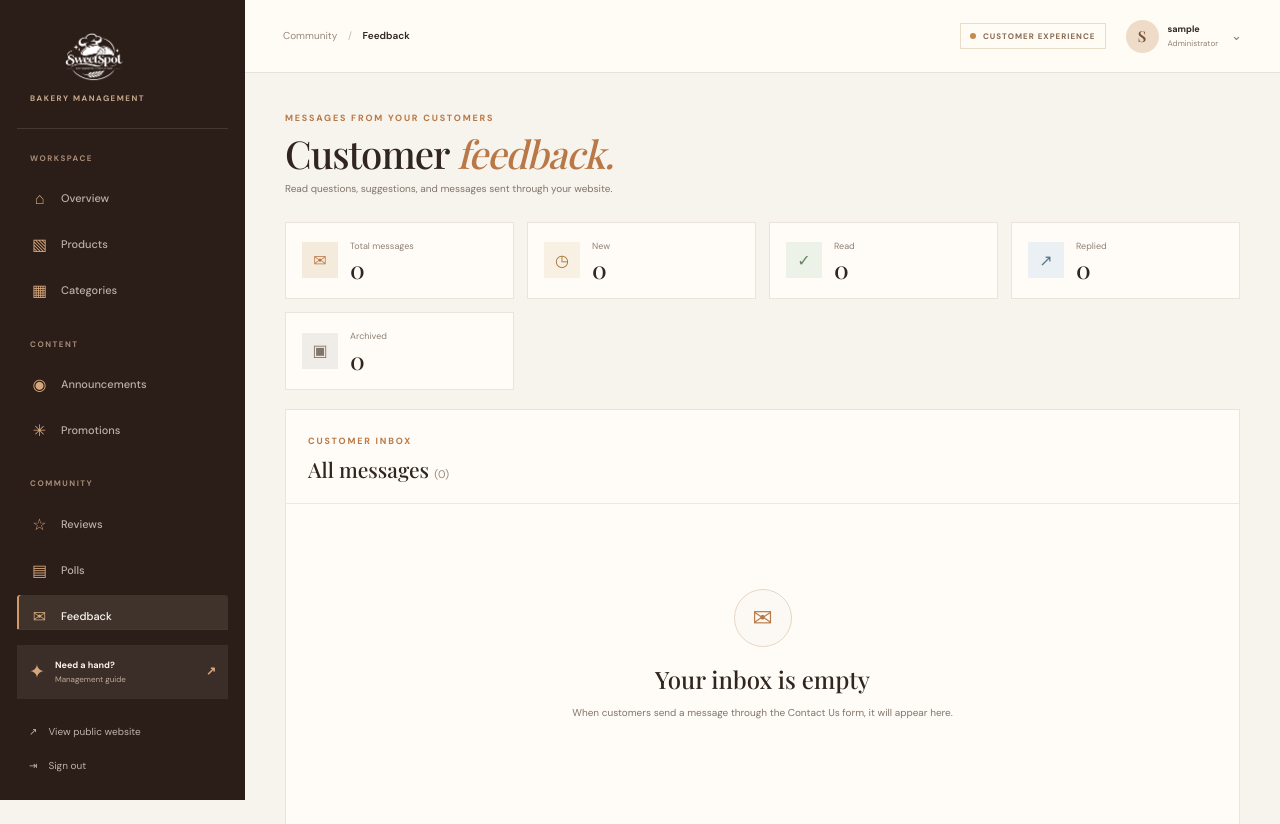
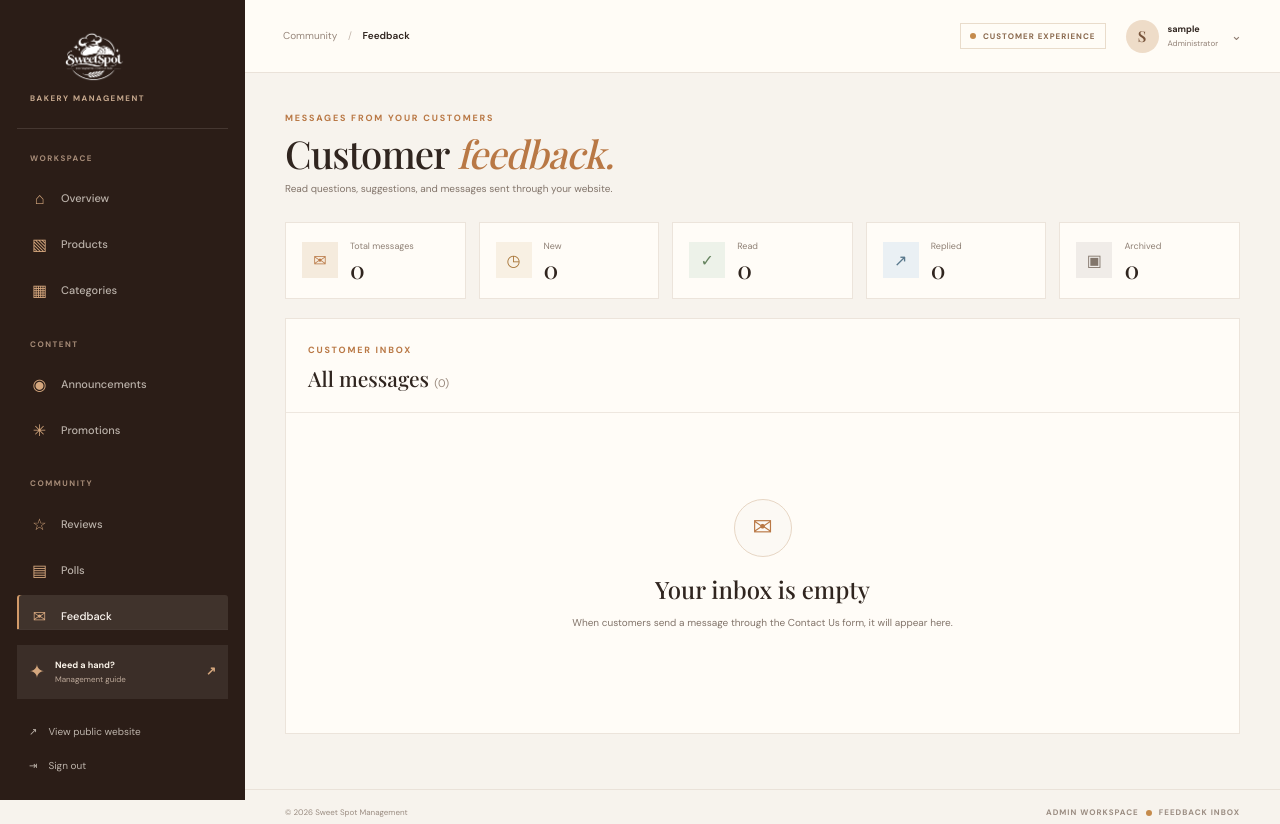
Before and after one commit to earlmacias2022-tech/Sweet-Spot, a PHP site: page /admin/feedback/index.php in a window 1280 px wide. Shown: the top 824 px of the page. Run offline with PHP 8.4, Linux system fonts and the light colour scheme; the visitor is signed in with stand-in values (Sample User, id 1); data that the repository does not hold is empty.

Commit message:
Responsive feedback status summary cards

```diff
--- a/assets/css/admin.css
+++ b/assets/css/admin.css
@@ -649,3 +649,7 @@ body.delete-modal-open{overflow:hidden}
 .feedback-modal-message{margin-top:20px;padding:18px;background:#F8F1E8;color:#625246;font-size:11px;line-height:1.9;white-space:pre-wrap;overflow-wrap:anywhere}
 @media(max-width:760px){.feedback-modal-dialog{padding:24px 19px}.feedback-modal-dialog h2{font-size:23px}}
 @media(max-width:460px){.feedback-modal-meta{grid-template-columns:1fr}.feedback-table td{height:auto}}
+
+.feedback-stat-grid{grid-template-columns:repeat(5,minmax(0,1fr))}
+@media(max-width:1050px){.feedback-stat-grid{grid-template-columns:repeat(3,minmax(0,1fr))}}
+@media(max-width:600px){.feedback-stat-grid{grid-template-columns:repeat(2,minmax(0,1fr))}}
```
